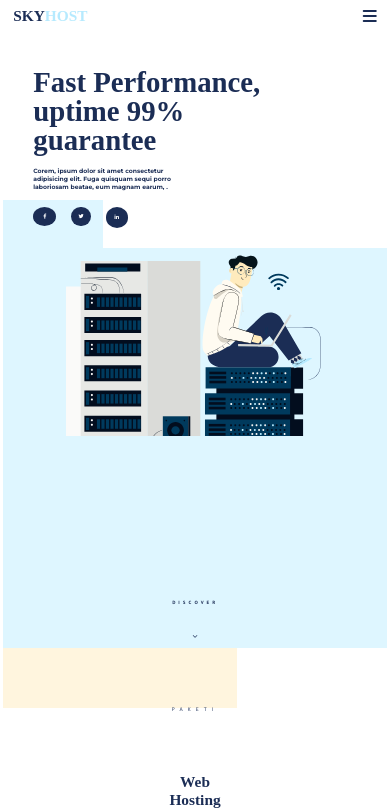
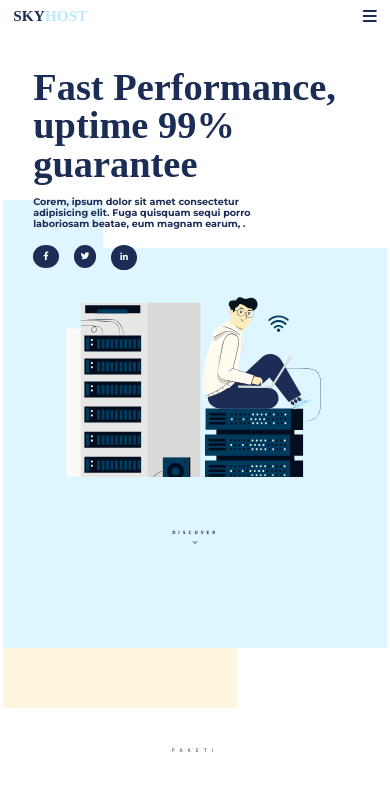
Before and after one commit to Ahmed-Eldalatony/Sky-Host, a plain HTML site: page index.html in a window 390 px wide. Shown: the top 812 px of the page. Drawn offline with Linux system fonts and the light colour scheme; a web font is replaced by a local one.

Commit message:
Add files via upload

```diff
--- a/media.css
+++ b/media.css
@@ -55,6 +55,9 @@ header ul li {
   100%{
     right: -700px;
   }
+}
+.advantages-points{
+padding: 15rem;
 }}
 
 
@@ -87,7 +90,20 @@ padding: 0 25rem;
   font-size: 25%;
 
 }
+.right-part h1{
+  font-size: 12rem;
+}
+.right-part p{
+  font-size: 3rem;
 
+}
+.hero-section li i{
+font-size: 2.7rem;
+border-radius: 50%;
+}
+/* .hero-section li:first-child{
+  height: 3rem;
+} */
 
 .hero-section{
   flex-direction: column;
--- a/style.css
+++ b/style.css
@@ -197,7 +197,7 @@ nav ul .bar{
 
 .go-down{
     position: absolute;
-    bottom: -150px;
+    bottom: -12rem;
     left: 50%;
     transform: translateX(-50%);
 }
@@ -214,7 +214,7 @@ nav ul .bar{
 }
 .fa-chevron-down{
    position: absolute;
-   top:35px;
+   top:3.5rem;
    right: 50%;
    transform: translateX(50%);
    animation: goDown .5s  infinite;
@@ -222,7 +222,7 @@ nav ul .bar{
 @keyframes goDown {
      0%{}
      100%{
-        top:55px
+        top:5.5rem
      }
 }
 /* ! Pricing Section */
```
